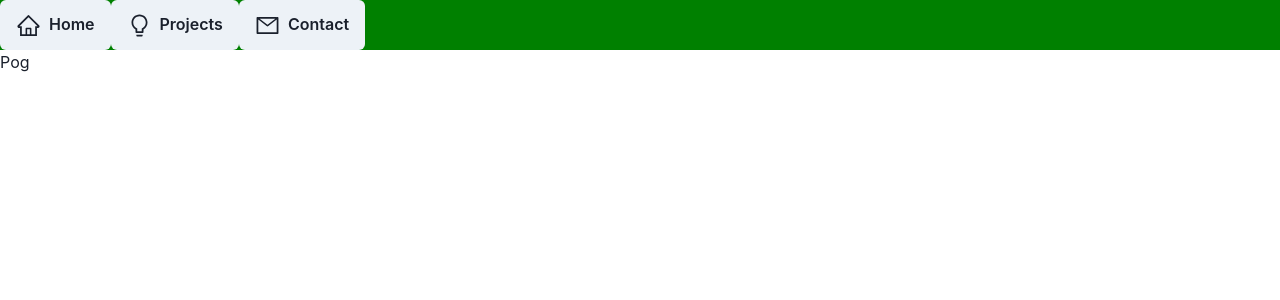
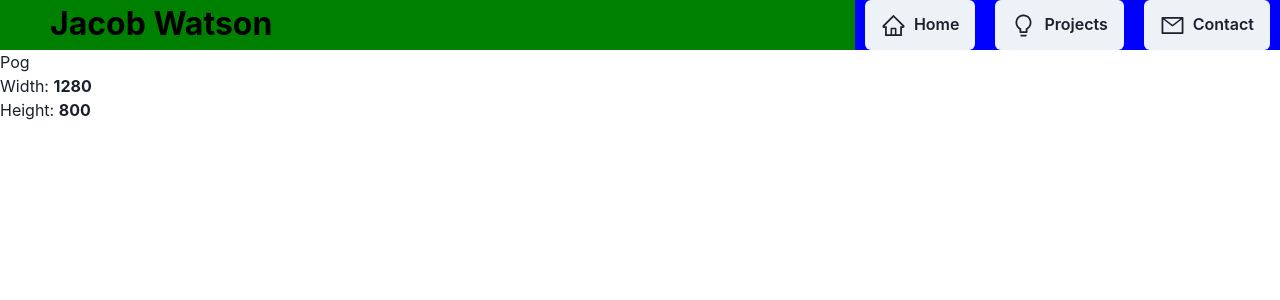
Before and after one commit to jacobwatson112/portfolio-frontend, a React (Create React App) app: page / in a window 1280 px wide. Shown: the top 300 px of the page. Built offline with nearby package versions, Linux system fonts and the light colour scheme.

Commit message:
Buttons float to right of Navbar

```diff
--- a/src/components/NavbarComponent.tsx
+++ b/src/components/NavbarComponent.tsx
@@ -1,4 +1,4 @@
-import { Box, Button, Flex, IconButton } from "@chakra-ui/react";
+import { Box, Button, Flex, IconButton, Spacer, Text } from "@chakra-ui/react";
 import { AiOutlineHome, AiOutlineMail, AiOutlineBulb } from 'react-icons/ai';
 import { useNavigate } from "react-router-dom";
 
@@ -7,9 +7,15 @@ function NavbarComponent() {
   return (
     <>
       <Flex h="50px" bg="green" w='100%'>
-        <Button h="100%" onClick={() => navigate('/')} leftIcon={<AiOutlineHome size={25} />}>Home</Button>
-        <Button h="100%" leftIcon={<AiOutlineBulb size={25} />}>Projects</Button>
-        <Button h="100%" leftIcon={<AiOutlineMail size={25} />}>Contact</Button>
+        <Box>
+          <Text color='black' fontWeight='bold' fontSize='32px' ml='50px' mr='50px'>Jacob Watson</Text>
+        </Box>
+        <Spacer />
+        <Box bg='blue' alignContent='right' h='100%'>
+          <Button h="100%" ml='10px' mr='10px' onClick={() => navigate('/')} leftIcon={<AiOutlineHome size={25} />}>Home</Button>
+          <Button h="100%" ml='10px' mr='10px' leftIcon={<AiOutlineBulb size={25} />}>Projects</Button>
+          <Button h="100%" ml='10px' mr='10px' leftIcon={<AiOutlineMail size={25} />}>Contact</Button>
+        </Box>
       </Flex>
     </>
   );
--- a/src/views/HomeView.tsx
+++ b/src/views/HomeView.tsx
@@ -1,11 +1,34 @@
-import React from "react";
+import React, { useState, useEffect } from "react";
 import NavbarComponent from "../components/NavbarComponent";
 
 function HomeView(){
+    const [windowDimenion, detectHW] = useState({
+        winWidth: window.innerWidth,
+        winHeight: window.innerHeight,
+      })
+
+      const detectSize = () => {
+        detectHW({
+          winWidth: window.innerWidth,
+          winHeight: window.innerHeight,
+        })
+      }
+
+      useEffect(() => {
+        window.addEventListener('resize', detectSize)
+
+        return () => {
+          window.removeEventListener('resize', detectSize)
+        }
+      }, [windowDimenion])
+
     return(
         <>
         <NavbarComponent></NavbarComponent>
         <h1>Pog</h1>
+
+        <p>Width: <strong>{windowDimenion.winWidth}</strong></p>
+        <p>Height: <strong>{windowDimenion.winHeight}</strong></p>
 
         </>
     )
```
